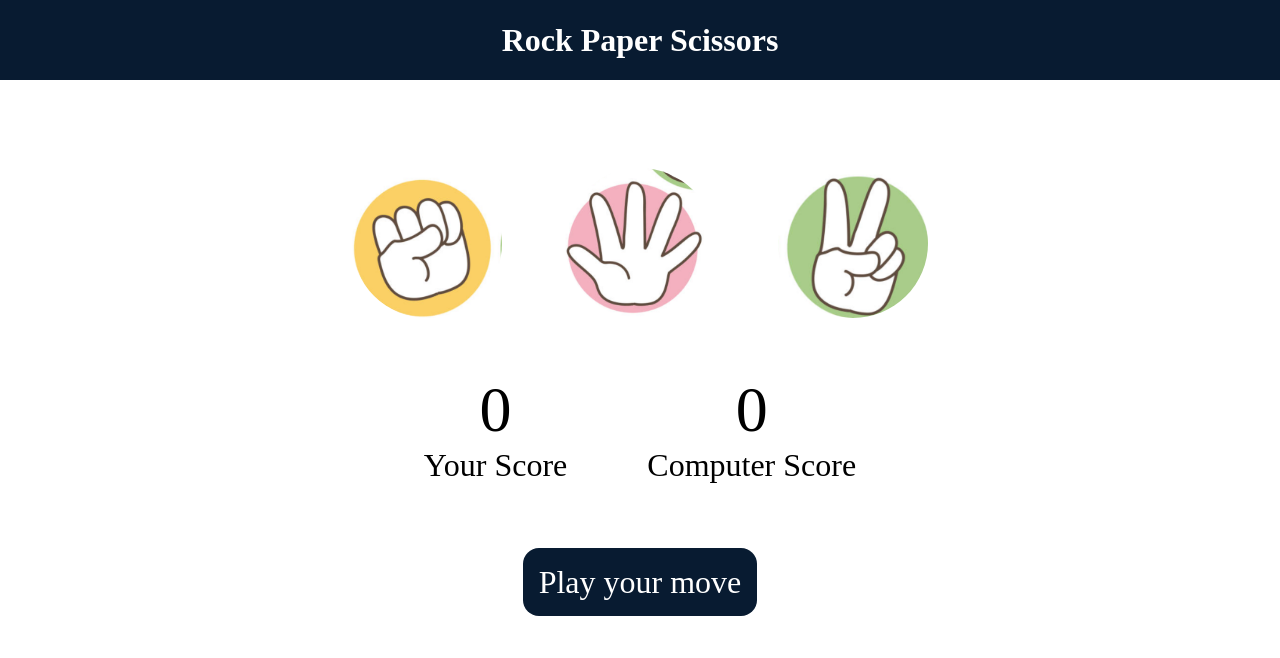
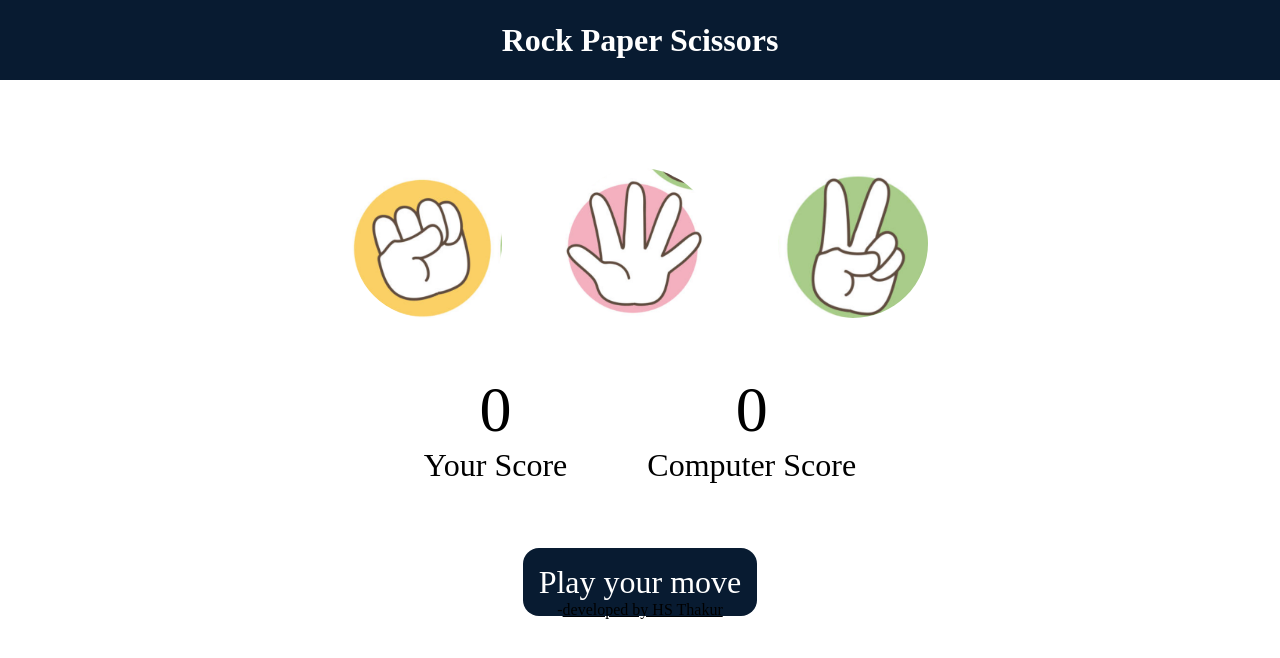
Before and after one commit to Harshey09/Rock-paper-scissor, a plain HTML site: page index.html in a window 1280 px wide. Drawn offline with Linux system fonts and the light colour scheme.

Commit message:
added developer

```diff
--- a/index.html
+++ b/index.html
@@ -34,6 +34,7 @@
     <div class="msg-container">
       <p id="msg">Play your move</p>
     </div>
+     <div><p class="copyright"> -<u>developed by HS Thakur</u></p></div>
     <script src="script.js"></script>
   </body>
 </html>
```
